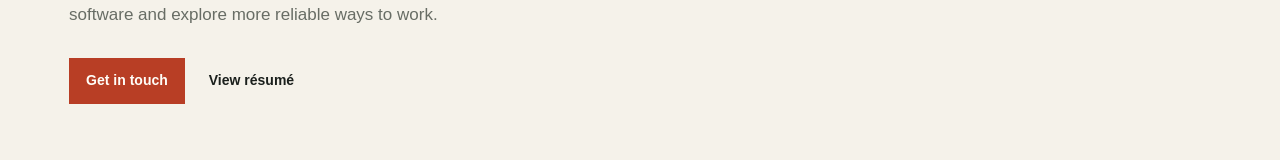
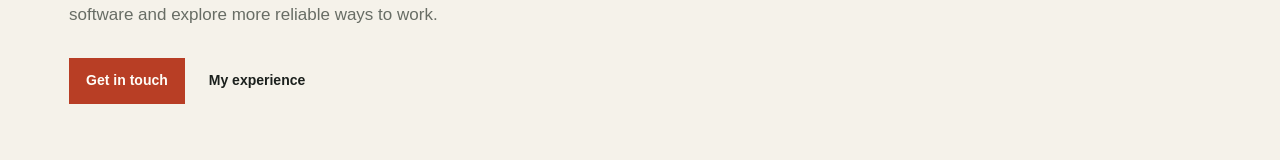
Before and after one commit to mikezhao415/mikezhao.dev, a Next.js app: page / in a window 1280 px wide. Shown: the part 596-756 px from the top of the page. Built offline with nearby package versions, Linux system fonts and the light colour scheme.

Commit message:
Rename secondary hero CTA to My experience

```diff
--- a/app/portfolio-home.tsx
+++ b/app/portfolio-home.tsx
@@ -58,7 +58,7 @@ export function PortfolioHome() {
                   Get in touch
                 </a>
                 <a className="text-link" href="#journey">
-                  View résumé
+                  My experience
                 </a>
               </div>
             </div>
```
